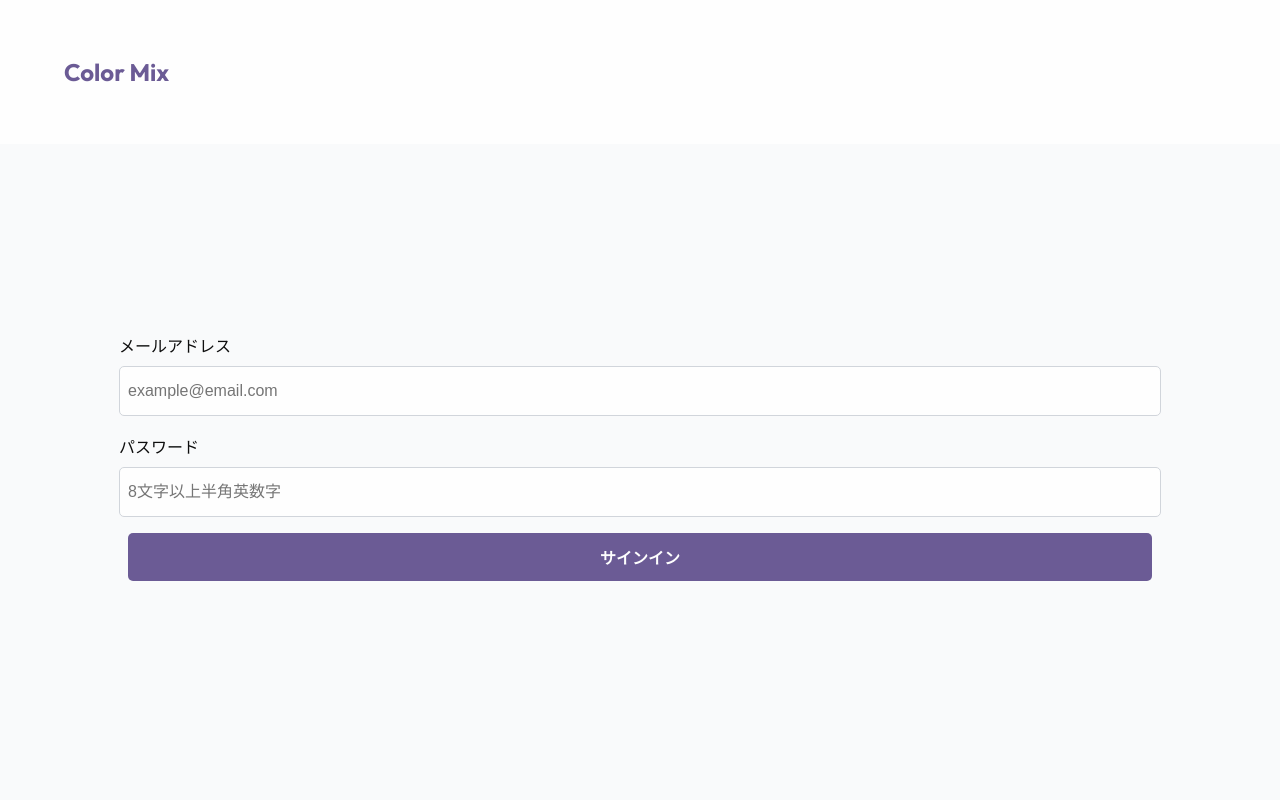
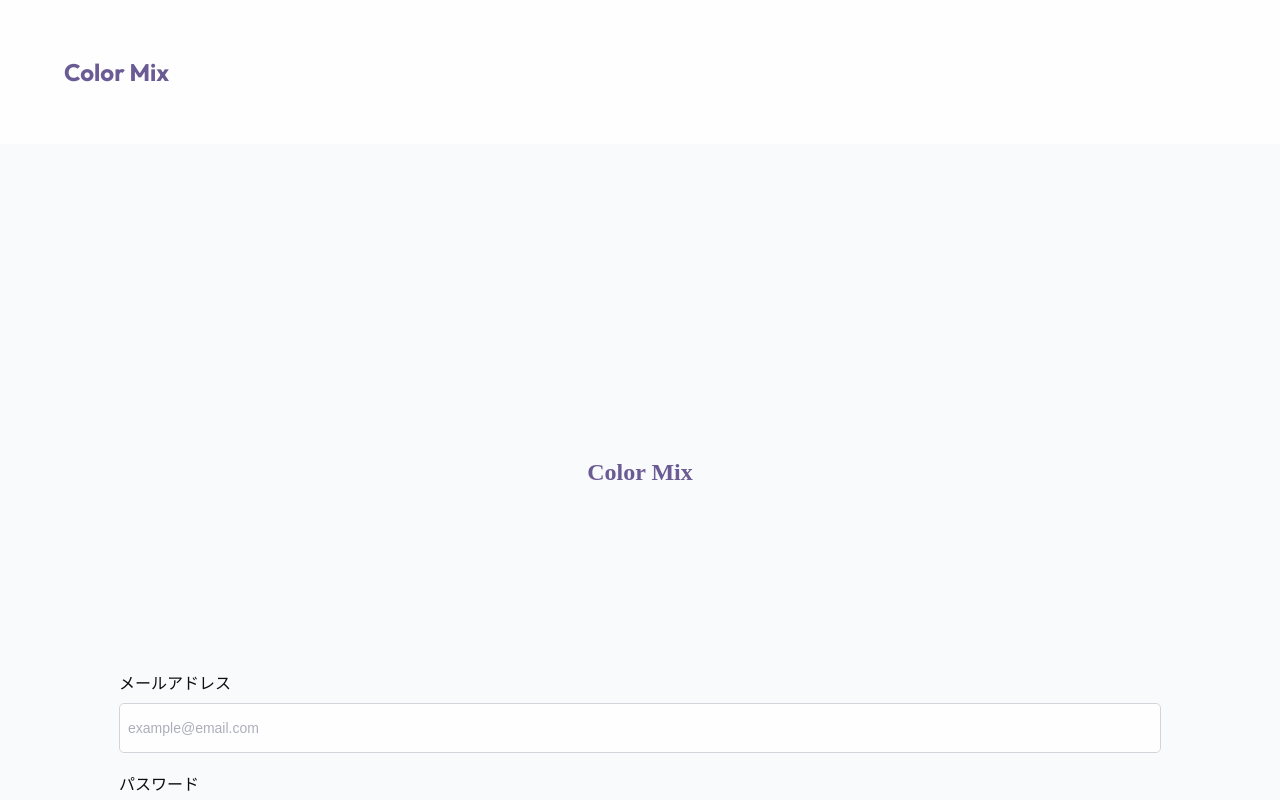
Before and after one commit to InvisibleTomato/color-mix, a Next.js app: page /signin in a window 1280 px wide. Shown: the top 800 px of the page. Built offline with nearby package versions, Linux system fonts and the light colour scheme.

Commit message:
🚧 signinContainerのUIを修正中

```diff
--- a/src/app/signin/signin.module.css
+++ b/src/app/signin/signin.module.css
@@ -12,7 +12,8 @@
   flex-direction: column;
   justify-content: center;
   align-items: center;
-  height: 100vh;
+  height: auto;
+  margin: 30% 0;
 }
 
 .signinChildrenWrapper {
@@ -22,6 +23,7 @@
   align-items: center;
   width: 100%;
   height: 100%;
+  margin-top: 15%;
 }
 
 .emailWrapper {
@@ -55,9 +57,17 @@
   transition: all 0.3s ease;
 }
 
+.emailInput::placeholder {
+  font-size: 0.875rem;
+  color: #adaebc;
+  opacity: 1;
+}
+
 .passwordInput {
   width: 80vw;
   height: 2rem;
+  line-height: 2rem; /* ここを合わせる */
+
   border: 1px solid #d1d5db;
   border-radius: 5px;
   padding: 0.5rem;
@@ -68,6 +78,12 @@
   background: #fefefe;
   transition: all 0.3s ease;
 }
+.passwordInput::placeholder {
+  font-size: 0.875rem;
+  color: #adaebc;
+  opacity: 1;
+  letter-spacing: 0.02rem;
+}
 
 .signinButton {
   width: 80vw;
@@ -75,7 +91,7 @@
   border: none;
   border-radius: 5px;
   padding: 0.5rem;
-  margin: 0.5rem 0;
+  margin: 10% 0;
   font-size: 1rem;
   font-weight: 700;
   color: #fefefe;
```
